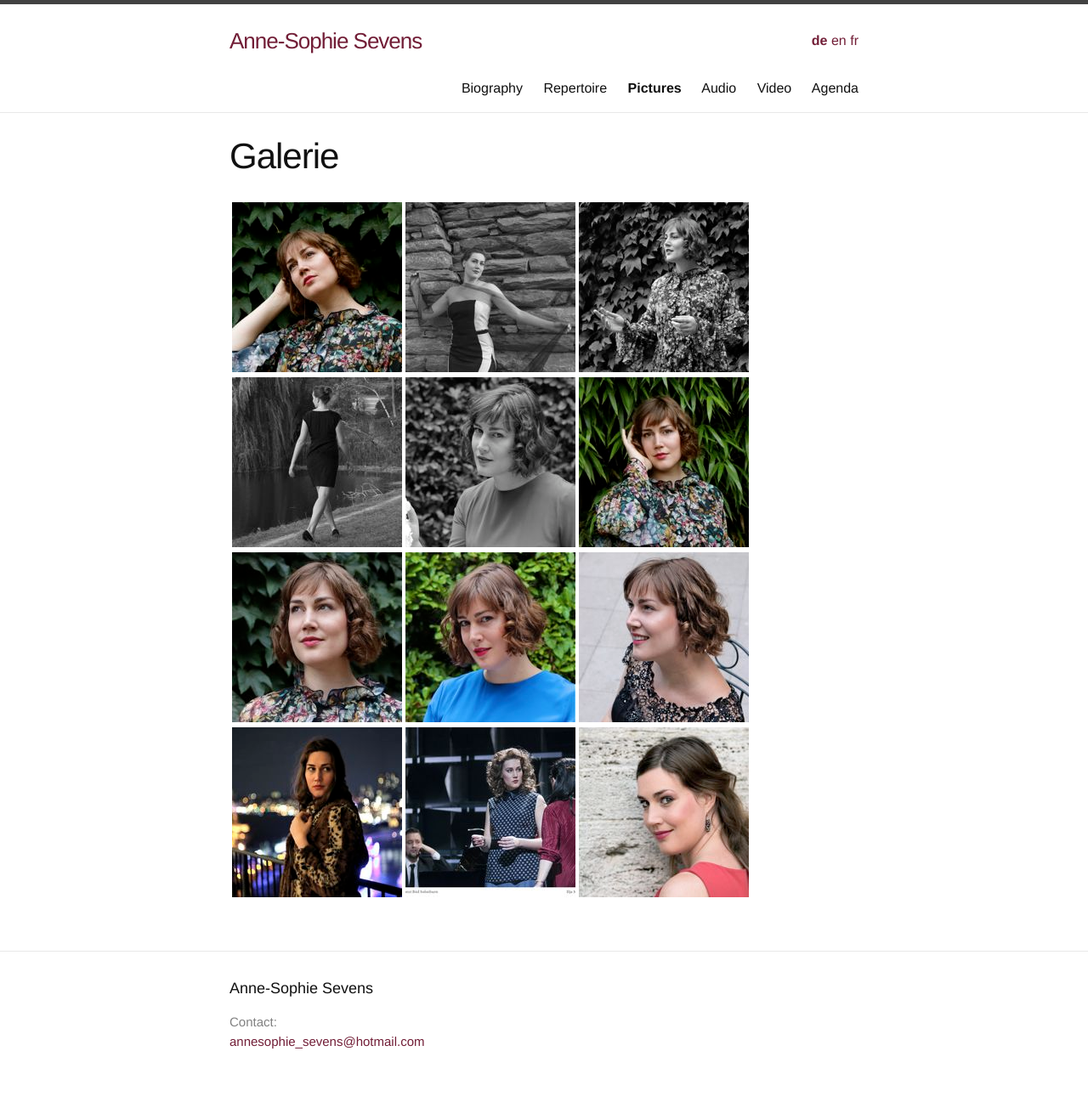
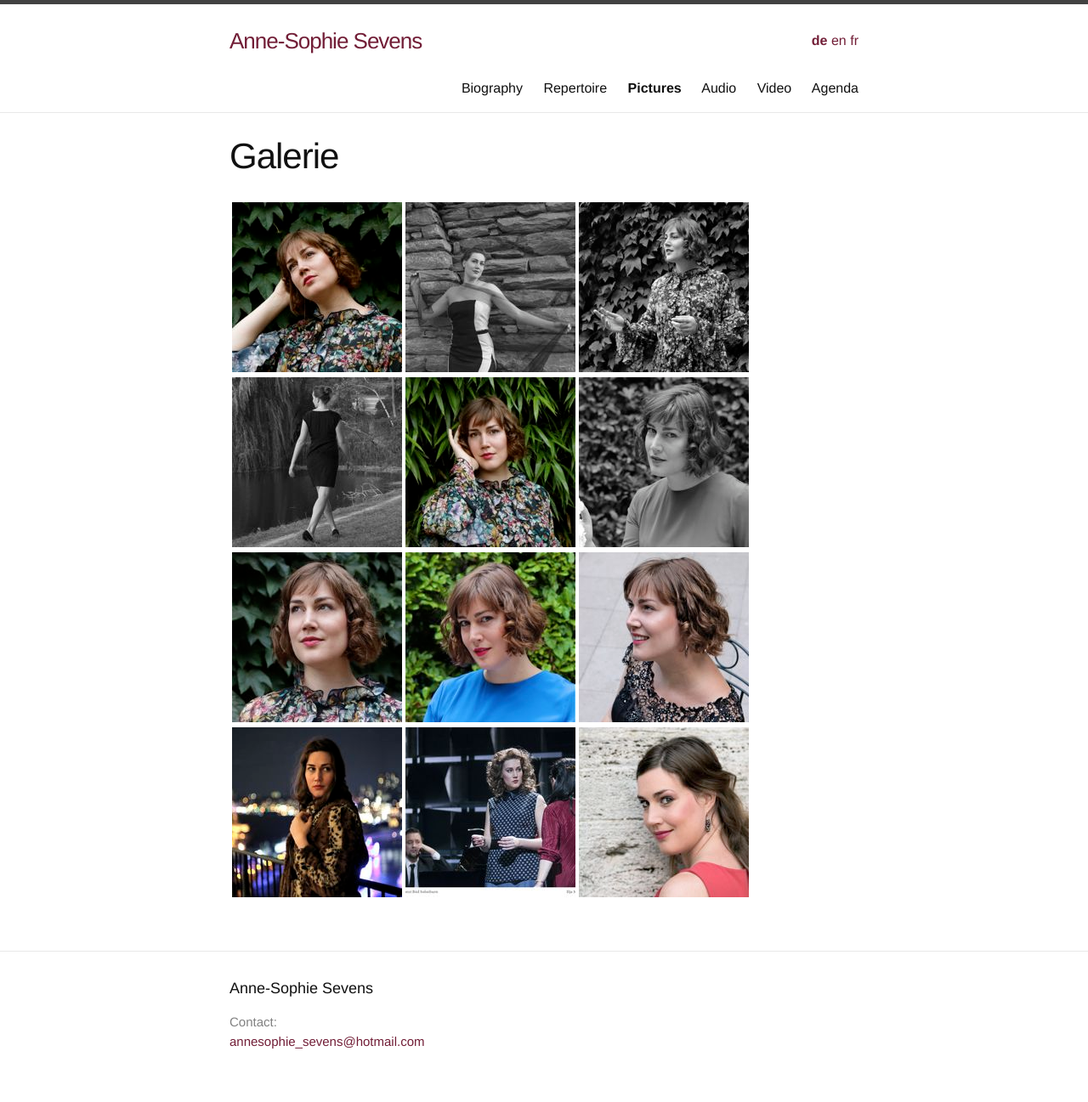
Before and after one commit to annesophie-sevens/annesophie-sevens.github.io, a Jekyll site: the page built from pictures-de.md, in a window 1280 px wide. Shown: the whole page at 85% size. Built offline with Jekyll 4.4.1, drawn with Linux system fonts in a browser that asks for light colours.

Commit message:
Update pictures-de.md

```diff
--- a/pictures-de.md
+++ b/pictures-de.md
@@ -8,7 +8,7 @@
 
 | <a href="/assets/20.JPG"> ![]({{ site.baseurl }}/assets/20_thumbnail.jpg) </a> | <a href="/assets/a5.jpg"> ![]({{ site.baseurl }}/assets/a5-thumbnail.jpg) </a> | <a href="/assets/21.JPG">  ![]({{ site.baseurl }}/assets/21_thumbnail.jpg) </a> |
 
-| <a href="/assets/LOOP.JPG"> ![]({{ site.baseurl }}/assets/LOOP 1.jpg) </a> | <a href="/assets/BLOEM 1.JPG"> ![]({{ site.baseurl }}/assets/bloem.jpg) </a> | <a href="/assets/HAND 1.JPG">![]({{ site.baseurl }}/assets/HAND.jpg) </a> |
+| <a href="/assets/LOOP.JPG"> ![]({{ site.baseurl }}/assets/LOOP 1.jpg) </a> | <a href="/assets/HAND 1.JPG"> ![]({{ site.baseurl }}/assets/HAND.jpg) </a> | <a href="/assets/BLOEM 1.JPG">![]({{ site.baseurl }}/assets/bloem.jpg) </a> |
 
 |  <a href="/assets/BLIK 1.jpg">  ![]({{ site.baseurl }}/assets/BLIK.jpg) </a> | <a href="/assets/25.JPG"> ![]({{ site.baseurl }}/assets/25_thumbnail.jpg) </a>|<a href="/assets/26.jpg"> ![]({{ site.baseurl }}/assets/26_thumbnail.jpg) </a>|
 
```
